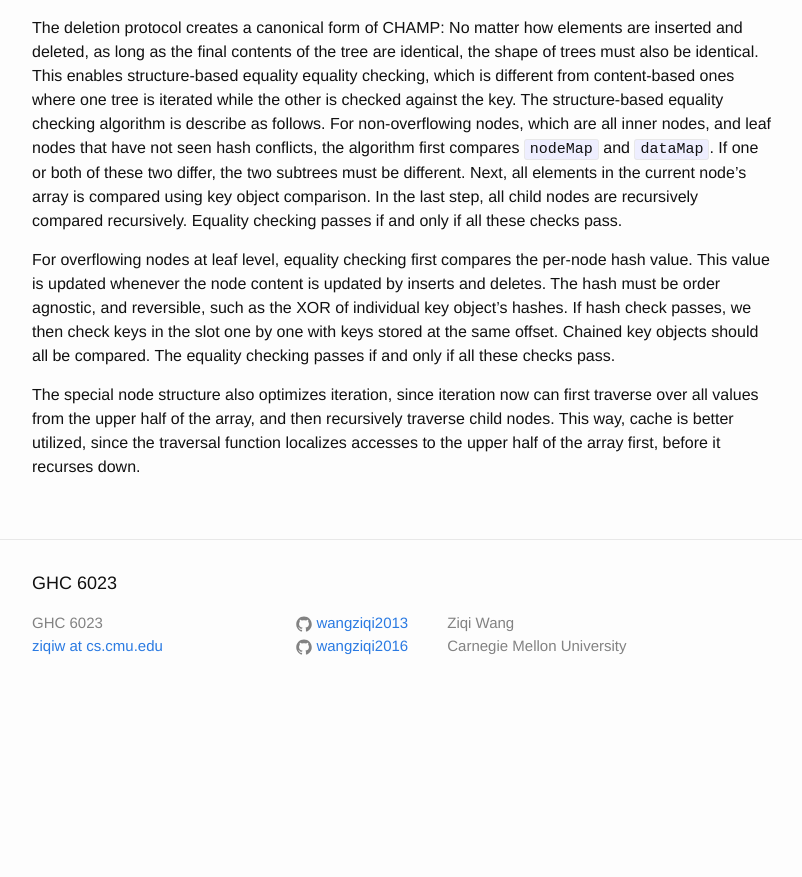
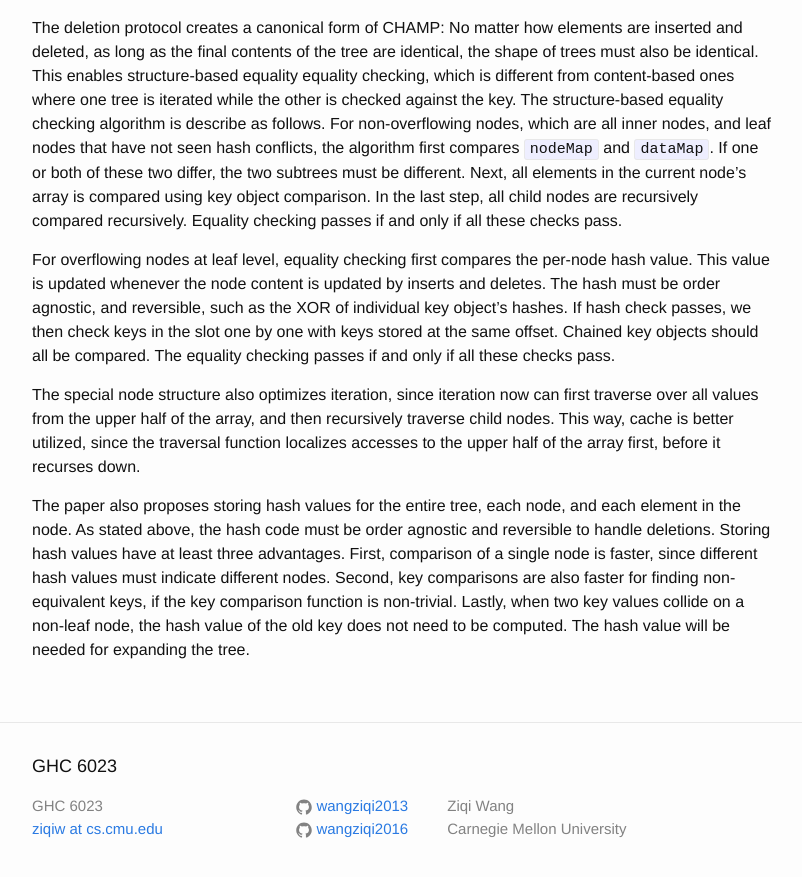
Before and after one commit to wangziqi2013/wangziqi2013.github.io, a Jekyll site: the page built from _posts/2020-08-08-CHAMP.markdown, in a window 1280 px wide and 900 px high, scrolled down 3634 px. Shown: the top 877 px of the window, without its empty margins (238-1040 px from the left). Built offline with Jekyll 4.4.1, drawn with Linux system fonts in a browser that asks for light colours; before the commit the page ends 4351 px from its top, so only the background shows below that.

Commit message:
Adding hash values

```diff
--- a/_posts/2020-08-08-CHAMP.markdown
+++ b/_posts/2020-08-08-CHAMP.markdown
@@ -161,3 +161,10 @@ all these checks pass.
 The special node structure also optimizes iteration, since iteration now can first traverse over all values from the
 upper half of the array, and then recursively traverse child nodes. This way, cache is better utilized, since the
 traversal function localizes accesses to the upper half of the array first, before it recurses down.
+
+The paper also proposes storing hash values for the entire tree, each node, and each element in the node. As stated above,
+the hash code must be order agnostic and reversible to handle deletions. Storing hash values have at least three advantages.
+First, comparison of a single node is faster, since different hash values must indicate different nodes. Second, key comparisons
+are also faster for finding non-equivalent keys, if the key comparison function is non-trivial. Lastly, when two key values
+collide on a non-leaf node, the hash value of the old key does not need to be computed. The hash value will be needed for
+expanding the tree.
```
